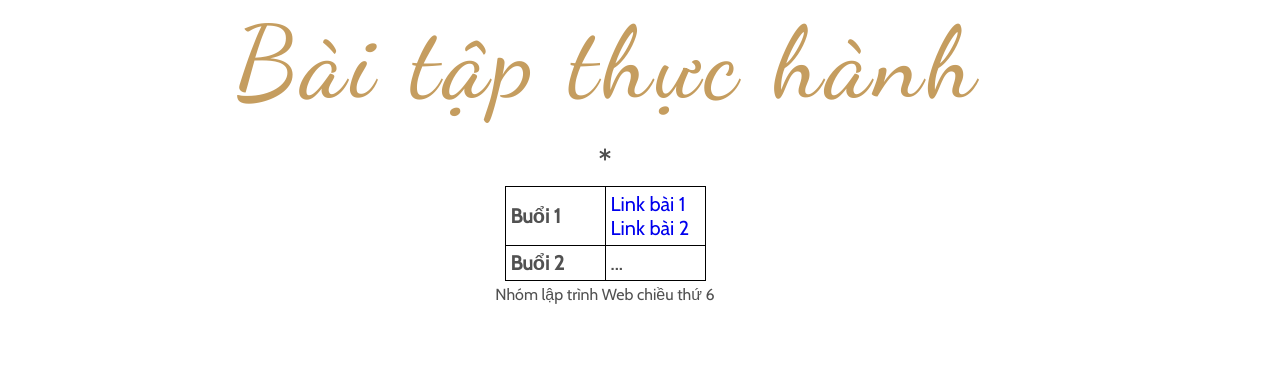
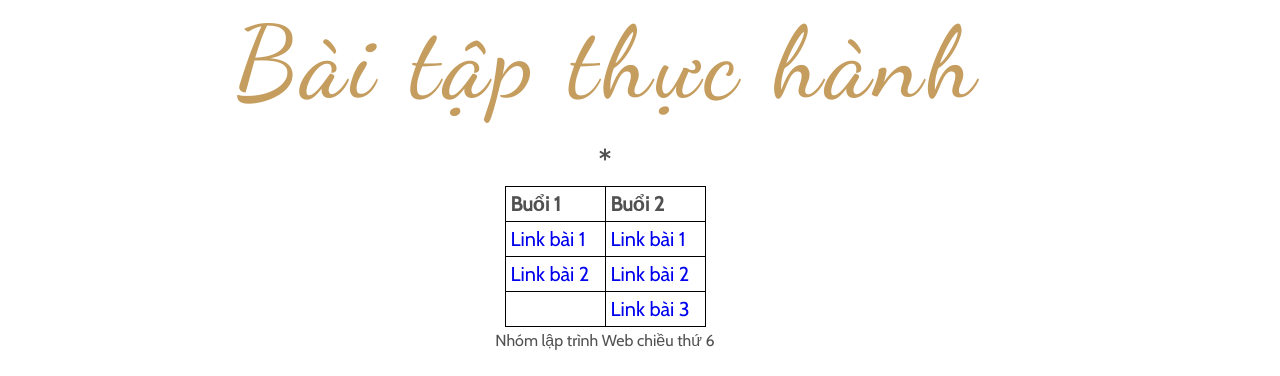
Before and after one commit to superden125/ct428, a plain HTML site: page index.html in a window 1280 px wide. Shown: the part 1220-1596 px from the top of the page. Drawn offline with nearby package versions, Linux system fonts and the light colour scheme; a web font is replaced by a local one.

Commit message:
update link

```diff
--- a/index.html
+++ b/index.html
@@ -105,16 +105,39 @@
 
               <div class="asterisk"><i class="fa fa-asterisk"></i></div>
             </div>
+            <!-- <table class="sd-table">
+              <tr>
+                <th rowspan="2">Buổi 1</th>
+                <td><a href="buoi1/bai1.html">Link bài 1</a></td>
+              </tr>
+              <tr><td><a href="buoi1/bai2.html">Link bài 2</a></td></tr>
+              <tr>
+                <th rowspan="3">Buổi 2</th>
+                <td><a href="buoi1/bai1.html">Link bài 1</a> </td>
+              </tr>
+              <tr><td><a href="buoi2/Buoi2_Bai2/div.html">Link bài 2</a> </td></tr>
+              <tr><td><a href="buoi2/Buoi2_Bai3/index.html">Link bài 3</a></td></tr>
+            </table> -->
+
             <table class="sd-table">
               <tr>
                 <th>Buổi 1</th>
-					<td><a href="buoi1/bai1.html">Link bài 1</a> <br/> <a href="buoi1/bai2.html">Link bài 2</a></td>
+                <th>Buổi 2</th>
               </tr>
               <tr>
-					<th>Buổi 2</th>
-					<td>...</td>
+                <td><a href="buoi1/bai1.html" target="_blank">Link bài 1</a></td>
+                <td><a href="buoi1/bai1.html" target="_blank">Link bài 1</a> </td>
+              </tr>
+              <tr>
+                <td><a href="buoi1/bai2.html" target="_blank">Link bài 2</a></td>
+                <td><a href="buoi2/Buoi2_Bai2/div.html" target="_blank">Link bài 2</a> </td>
+              </tr>
+              <tr>
+                <td></td>
+                <td><a href="buoi2/Buoi2_Bai3/index.html" target="_blank">Link bài 3</a></td>
               </tr>
             </table>
+
 			      <p>Nhóm lập trình Web chiều thứ 6</p>
 
           </div>
```
Lines whose indentation alone changed are shown as unchanged.
